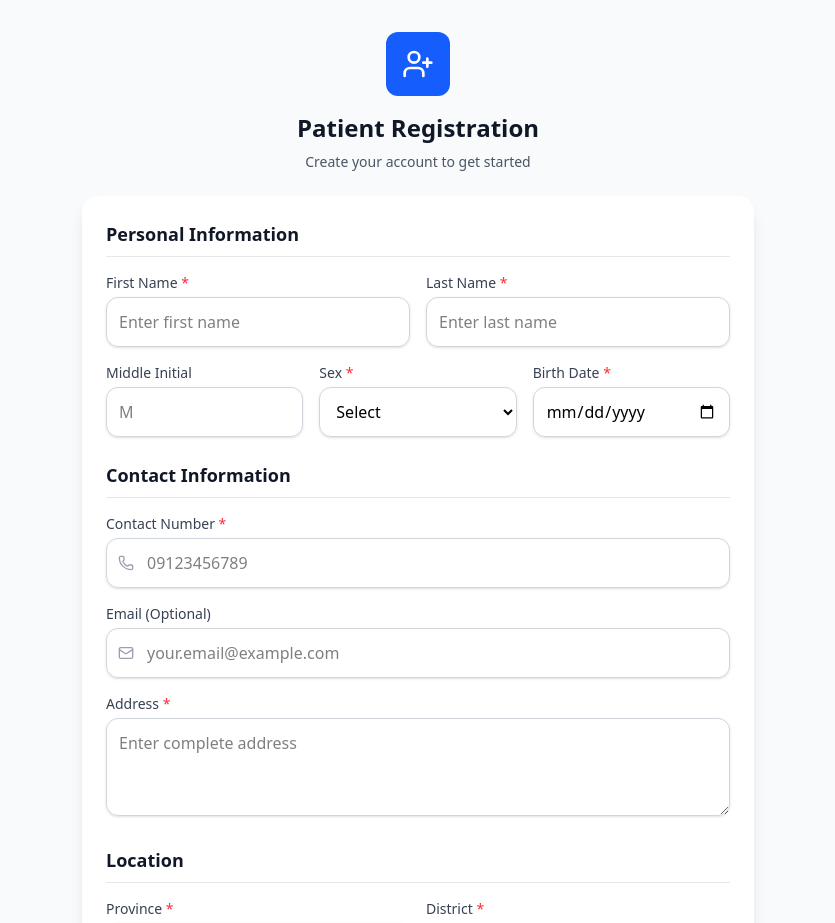
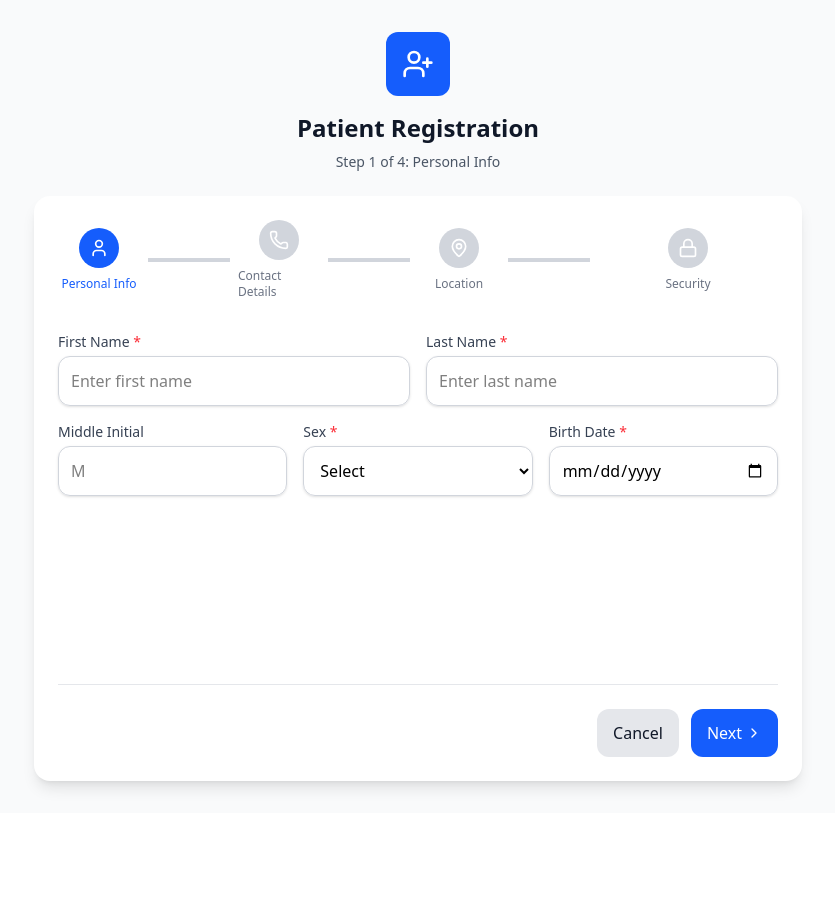
Before and after one commit to shanepai-14/rehab-app, a React (Vite) app: page /register in a window 1280 px wide. Shown: the top 923 px of the page, without its empty margins (222-1057 px from the left). After the commit the page ends 813 px from the top, so only its background shows below. Built offline with nearby package versions, Linux system fonts and the light colour scheme.

Commit message:
Update Register.jsx

```diff
--- a/src/Authentication/Register.jsx
+++ b/src/Authentication/Register.jsx
@@ -12,12 +12,18 @@ import {
   Mail,
   Lock,
   UserPlus,
+  User,
+  MapPin,
+  Check,
+  ChevronRight,
+  ChevronLeft
 } from 'lucide-react';
 
 export default function Register({ onSwitchToLogin }) {
   const navigate = useNavigate();
-  const { register , setPendingVerification } = useAuth(); // Get setPendingVerification from context
+  const { register, setPendingVerification } = useAuth();
 
+  const [currentStep, setCurrentStep] = useState(1);
   const [formData, setFormData] = useState({
     last_name: '',
     first_name: '',
@@ -43,53 +49,85 @@ export default function Register({ onSwitchToLogin }) {
     'Davao de Oro'
   ];
 
-  const handleSubmit = async (e) => {
-    e.preventDefault();
-    setLoading(true);
-    setErrors({});
+  const steps = [
+    { number: 1, title: 'Personal Info', icon: User },
+    { number: 2, title: 'Contact Details', icon: Phone },
+    { number: 3, title: 'Location', icon: MapPin },
+    { number: 4, title: 'Security', icon: Lock }
+  ];
 
-    // Validation
+  const validateStep = (step) => {
     const newErrors = {};
+
+    switch(step) {
+      case 1:
         if (!formData.first_name) newErrors.first_name = 'First name is required';
         if (!formData.last_name) newErrors.last_name = 'Last name is required';
         if (!formData.sex) newErrors.sex = 'Sex is required';
         if (!formData.birth_date) newErrors.birth_date = 'Birth date is required';
+        break;
+
+      case 2:
+        if (!formData.contact_number) {
+          newErrors.contact_number = 'Contact number is required';
+        } else {
+          const phoneRegex = /^09\d{9}$/;
+          if (!phoneRegex.test(formData.contact_number)) {
+            newErrors.contact_number = 'Please enter a valid Philippine phone number (09xxxxxxxxx)';
+          }
+        }
         if (!formData.address) newErrors.address = 'Address is required';
-    if (!formData.contact_number) newErrors.contact_number = 'Contact number is required';
+        break;
+
+      case 3:
         if (!formData.province) newErrors.province = 'Province is required';
         if (!formData.district) newErrors.district = 'District is required';
-    if (!formData.password) newErrors.password = 'Password is required';
+        break;
+
+      case 4:
+        if (!formData.password) {
+          newErrors.password = 'Password is required';
+        } else if (formData.password.length < 8) {
+          newErrors.password = 'Password must be at least 8 characters';
+        }
         if (formData.password !== formData.confirm_password) {
           newErrors.confirm_password = 'Passwords do not match';
         }
-
-    // Phone number format validation
-    const phoneRegex = /^09\d{9}$/;
-    if (formData.contact_number && !phoneRegex.test(formData.contact_number)) {
-      newErrors.contact_number = 'Please enter a valid Philippine phone number (09xxxxxxxxx)';
+        break;
     }
 
-    if (Object.keys(newErrors).length > 0) {
     setErrors(newErrors);
-      setLoading(false);
-      return;
+    return Object.keys(newErrors).length === 0;
+  };
+
+  const handleNext = () => {
+    if (validateStep(currentStep)) {
+      setCurrentStep(prev => Math.min(prev + 1, 4));
     }
+  };
+
+  const handleBack = () => {
+    setCurrentStep(prev => Math.max(prev - 1, 1));
+    setErrors({});
+  };
+
+  const handleSubmit = async (e) => {
+    e.preventDefault();
+
+    if (!validateStep(4)) return;
+
+    setLoading(true);
+    setErrors({});
 
     try {
       const result = await register(formData);
 
-      console.log(result);
       if (result.data.success) {
-        // Store the pending verification phone number in context
         setPendingVerification(formData.contact_number);
-        console.log(result);
-        console.log(result.data.success);
-        // Navigate to OTP verification with phone number as URL parameter
         navigate(`/verify/${encodeURIComponent(formData.contact_number)}`, {
           replace: true
         });
       } else {
-        // Handle API errors
         setErrors({
           submit: result.message || 'Registration failed. Please try again.'
         });
@@ -97,7 +135,6 @@ export default function Register({ onSwitchToLogin }) {
     } catch (error) {
       console.error('Registration error:', error);
       if (error.response?.data?.errors) {
-        // Handle validation errors from backend
         setErrors(error.response.data.errors);
       } else {
         setErrors({
@@ -109,30 +146,11 @@ export default function Register({ onSwitchToLogin }) {
     setLoading(false);
   };
 
+  const renderStepContent = () => {
+    switch(currentStep) {
+      case 1:
         return (
-    <div className="min-h-screen bg-gray-50 dark:bg-gray-900 py-8 px-4">
-      <div className="max-w-2xl mx-auto space-y-6">
-        {/* Header */}
-        <div className="text-center">
-          <div className="mx-auto h-16 w-16 bg-blue-600 rounded-xl flex items-center justify-center mb-4">
-            <UserPlus className="h-8 w-8 text-white" />
-          </div>
-          <h2 className="text-2xl font-bold text-gray-900 dark:text-white mb-2">
-            Patient Registration
-          </h2>
-          <p className="text-sm text-gray-600 dark:text-gray-400">
-            Create your account to get started
-          </p>
-        </div>
-
-        <div className="bg-white dark:bg-gray-800 rounded-2xl shadow-lg p-6">
-          <form onSubmit={handleSubmit} className="space-y-6">
-            {/* Personal Information */}
           <div className="space-y-4">
-              <h3 className="text-lg font-semibold text-gray-900 dark:text-white border-b border-gray-200 dark:border-gray-700 pb-2">
-                Personal Information
-              </h3>
-
             <div className="grid grid-cols-1 sm:grid-cols-2 gap-4">
               <Input
                 label="First Name"
@@ -188,19 +206,15 @@ export default function Register({ onSwitchToLogin }) {
               />
             </div>
           </div>
+        );
 
-            {/* Contact Information */}
-            <div className="space-y-4">
-              <h3 className="text-lg font-semibold text-gray-900 dark:text-white border-b border-gray-200 dark:border-gray-700 pb-2">
-                Contact Information
-              </h3>
-
+      case 2:
+        return (
           <div className="space-y-4">
             <Input
               label="Contact Number"
               value={formData.contact_number}
               onChange={(e) => {
-                    // Only allow numbers and limit to 11 digits
                 const value = e.target.value.replace(/\D/g, '').slice(0, 11);
                 setFormData({ ...formData, contact_number: value });
               }}
@@ -229,21 +243,17 @@ export default function Register({ onSwitchToLogin }) {
                 value={formData.address}
                 onChange={(e) => setFormData({ ...formData, address: e.target.value })}
                 placeholder="Enter complete address"
-                    rows="3"
+                rows="4"
                 className={`w-full px-3 py-3 border rounded-xl shadow-sm focus:outline-none focus:ring-2 focus:ring-blue-500 focus:border-blue-500 dark:bg-gray-800 dark:border-gray-600 dark:text-white dark:placeholder-gray-400 text-sm sm:text-base ${errors.address ? 'border-red-500' : 'border-gray-300'}`}
               />
               {errors.address && <p className="text-sm text-red-600">{errors.address}</p>}
             </div>
           </div>
-            </div>
+        );
 
-            {/* Location Information */}
+      case 3:
+        return (
           <div className="space-y-4">
-              <h3 className="text-lg font-semibold text-gray-900 dark:text-white border-b border-gray-200 dark:border-gray-700 pb-2">
-                Location
-              </h3>
-
-              <div className="grid grid-cols-1 sm:grid-cols-2 gap-4">
             <div className="space-y-1">
               <label className="block text-sm font-medium text-gray-700 dark:text-gray-300">
                 Province <span className="text-red-500">*</span>
@@ -265,9 +275,9 @@ export default function Register({ onSwitchToLogin }) {
               <label className="block text-sm font-medium text-gray-700 dark:text-gray-300">
                 District <span className="text-red-500">*</span>
               </label>
-                  <div className="flex space-x-4 pt-2">
+              <div className="flex space-x-6 pt-2">
                 {[1, 2, 3].map(district => (
-                      <label key={district} className="flex items-center">
+                  <label key={district} className="flex items-center cursor-pointer">
                     <input
                       type="radio"
                       name="district"
@@ -283,21 +293,17 @@ export default function Register({ onSwitchToLogin }) {
               {errors.district && <p className="text-sm text-red-600">{errors.district}</p>}
             </div>
           </div>
-            </div>
+        );
 
-            {/* Password */}
+      case 4:
+        return (
           <div className="space-y-4">
-              <h3 className="text-lg font-semibold text-gray-900 dark:text-white border-b border-gray-200 dark:border-gray-700 pb-2">
-                Security
-              </h3>
-
-              <div className="grid grid-cols-1 sm:grid-cols-2 gap-4">
             <Input
               label="Password"
               type="password"
               value={formData.password}
               onChange={(e) => setFormData({ ...formData, password: e.target.value })}
-                  placeholder="Create password"
+              placeholder="Create password (min. 8 characters)"
               icon={Lock}
               showPasswordToggle={true}
               error={errors.password}
@@ -315,27 +321,130 @@ export default function Register({ onSwitchToLogin }) {
               error={errors.confirm_password}
               required
             />
+
+            <div className="mt-6 p-4 bg-blue-50 dark:bg-blue-900/20 rounded-xl">
+              <h4 className="text-sm font-medium text-gray-900 dark:text-white mb-2">Review Your Information</h4>
+              <div className="text-sm text-gray-600 dark:text-gray-400 space-y-1">
+                <p><strong>Name:</strong> {formData.first_name} {formData.middle_initial && formData.middle_initial + '.'} {formData.last_name}</p>
+                <p><strong>Contact:</strong> {formData.contact_number}</p>
+                {formData.email && <p><strong>Email:</strong> {formData.email}</p>}
+                <p><strong>Location:</strong> {formData.province}, District {formData.district}</p>
               </div>
+            </div>
+          </div>
+        );
+    }
+  };
+
+  return (
+    <div className="min-h-screen bg-gray-50 dark:bg-gray-900 py-8 px-4">
+      <div className="max-w-3xl mx-auto space-y-6">
+        {/* Header */}
+        <div className="text-center">
+          <div className="mx-auto h-16 w-16 bg-blue-600 rounded-xl flex items-center justify-center mb-4">
+            <UserPlus className="h-8 w-8 text-white" />
+          </div>
+          <h2 className="text-2xl font-bold text-gray-900 dark:text-white mb-2">
+            Patient Registration
+          </h2>
+          <p className="text-sm text-gray-600 dark:text-gray-400">
+            Step {currentStep} of 4: {steps[currentStep - 1].title}
+          </p>
+        </div>
+
+        {/* Stepper */}
+        <div className="bg-white dark:bg-gray-800 rounded-2xl shadow-lg p-6">
+          <div className="flex items-center justify-between mb-8">
+            {steps.map((step, index) => {
+              const StepIcon = step.icon;
+              const isCompleted = currentStep > step.number;
+              const isCurrent = currentStep === step.number;
+
+              return (
+                <div key={step.number} className="flex items-center flex-1">
+                  <div className="flex flex-col items-center flex-1">
+                    <div className={`w-10 h-10 rounded-full flex items-center justify-center transition-all ${
+                      isCompleted ? 'bg-green-500' :
+                      isCurrent ? 'bg-blue-600' :
+                      'bg-gray-300 dark:bg-gray-600'
+                    }`}>
+                      {isCompleted ? (
+                        <Check className="h-5 w-5 text-white" />
+                      ) : (
+                        <StepIcon className="h-5 w-5 text-white" />
+                      )}
+                    </div>
+                    <span className={`text-xs mt-2 hidden sm:block ${
+                      isCurrent ? 'text-blue-600 dark:text-blue-400 font-medium' :
+                      'text-gray-500 dark:text-gray-400'
+                    }`}>
+                      {step.title}
+                    </span>
+                  </div>
+
+                  {index < steps.length - 1 && (
+                    <div className={`h-1 flex-1 mx-2 transition-all ${
+                      isCompleted ? 'bg-green-500' : 'bg-gray-300 dark:bg-gray-600'
+                    }`} />
+                  )}
+                </div>
+              );
+            })}
+          </div>
+
+          {/* Form Content */}
+          <form onSubmit={handleSubmit}>
+            <div className="min-h-[320px]">
+              {renderStepContent()}
             </div>
 
             {errors.submit && (
-              <div className="bg-red-50 border border-red-200 rounded-xl p-4">
-                <p className="text-sm text-red-600">{errors.submit}</p>
+              <div className="mt-4 bg-red-50 dark:bg-red-900/20 border border-red-200 dark:border-red-800 rounded-xl p-4">
+                <p className="text-sm text-red-600 dark:text-red-400">{errors.submit}</p>
               </div>
             )}
 
-            <div className="flex flex-col sm:flex-row gap-3">
-              <Button type="submit" className="flex-1" loading={loading}>
-                Create Account
+            {/* Navigation Buttons */}
+            <div className="flex justify-between mt-8 pt-6 border-t border-gray-200 dark:border-gray-700">
+              <div>
+                {currentStep > 1 && (
+                  <Button
+                    type="button"
+                    variant="secondary"
+                    onClick={handleBack}
+                  >
+                    <ChevronLeft className="h-4 w-4 mr-1 inline" />
+                    Back
                   </Button>
+                )}
+              </div>
+
+              <div className="flex gap-3">
                 <Button
                   type="button"
                   variant="secondary"
                   onClick={onSwitchToLogin}
-                className="flex-1"
                 >
-                Back to Login
+                  Cancel
                 </Button>
+
+                {currentStep < 4 ? (
+                  <Button
+                    type="button"
+                    onClick={handleNext}
+                  >
+                    Next
+                    <ChevronRight className="h-4 w-4 ml-1 inline" />
+                  </Button>
+                ) : (
+                  <Button
+                    type="submit"
+                    loading={loading}
+                  >
+                    Create Account
+                  </Button>
+                )}
+              </div>
             </div>
           </form>
         </div>
```
Lines whose indentation alone changed are shown as unchanged.
